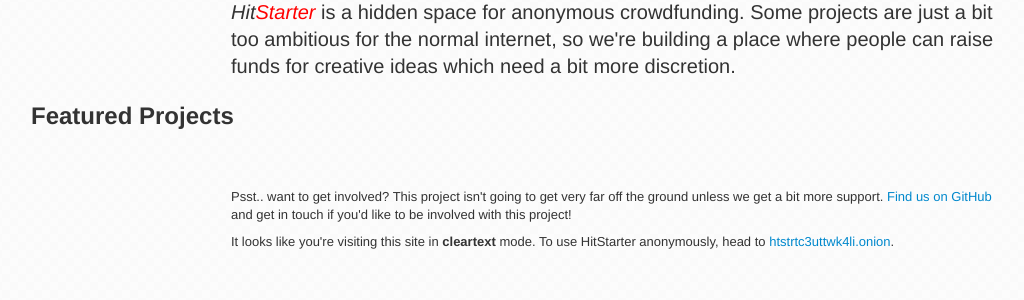
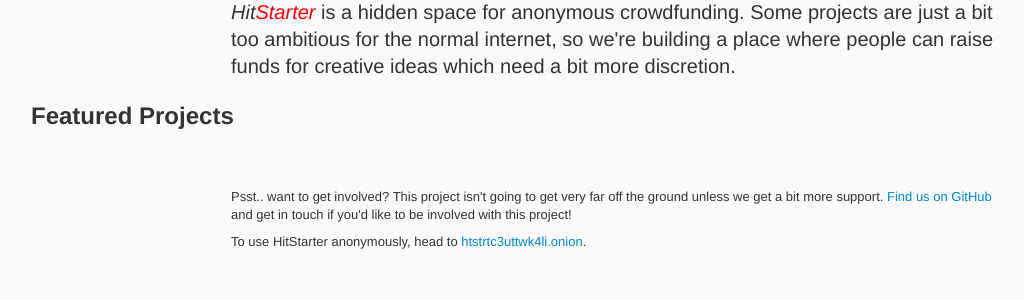
Before and after one commit to Miserlou/HitStarter, a Django app: template hitstarter/hitstarter/apps/site/templates/index.html in a window 1280 px wide. Shown: the part 254-554 px from the top of the page, without its empty margins (54-1078 px from the left). Run offline with Django 3.2, Linux system fonts and the light colour scheme; the template is opened without the code that fills it, so the values that code supplies are empty; some libraries are stand-ins or nearby versions.

Commit message:
nonsense

```diff
--- a/hitstarter/hitstarter/apps/site/templates/index.html
+++ b/hitstarter/hitstarter/apps/site/templates/index.html
@@ -50,7 +50,7 @@
 
 {% if not is_onion %}
 <div class="span8 offset2">
-    <small>It looks like you're visiting this site in <b>cleartext</b> mode. To use HitStarter anonymously, head to <a href="http://htstrtc3uttwk4li.onion/">htstrtc3uttwk4li.onion</a>.</small>
+    <small>To use HitStarter anonymously, head to <a href="http://htstrtc3uttwk4li.onion/">htstrtc3uttwk4li.onion</a>.</small>
 {% endif %}
 
 {% endblock %}
--- a/hitstarter/hitstarter/apps/site/views.py
+++ b/hitstarter/hitstarter/apps/site/views.py
@@ -50,7 +50,7 @@ def project(request, project_id):
 
 
 def is_onion(request):
-    if 'htstrtc3uttwk4li.onion' in request.META['HTTP_HOST']:
+    if 'htstrtc3uttwk4li.onion' == request.META['HTTP_HOST'].strip():
         return True
     else:
         return False
```
